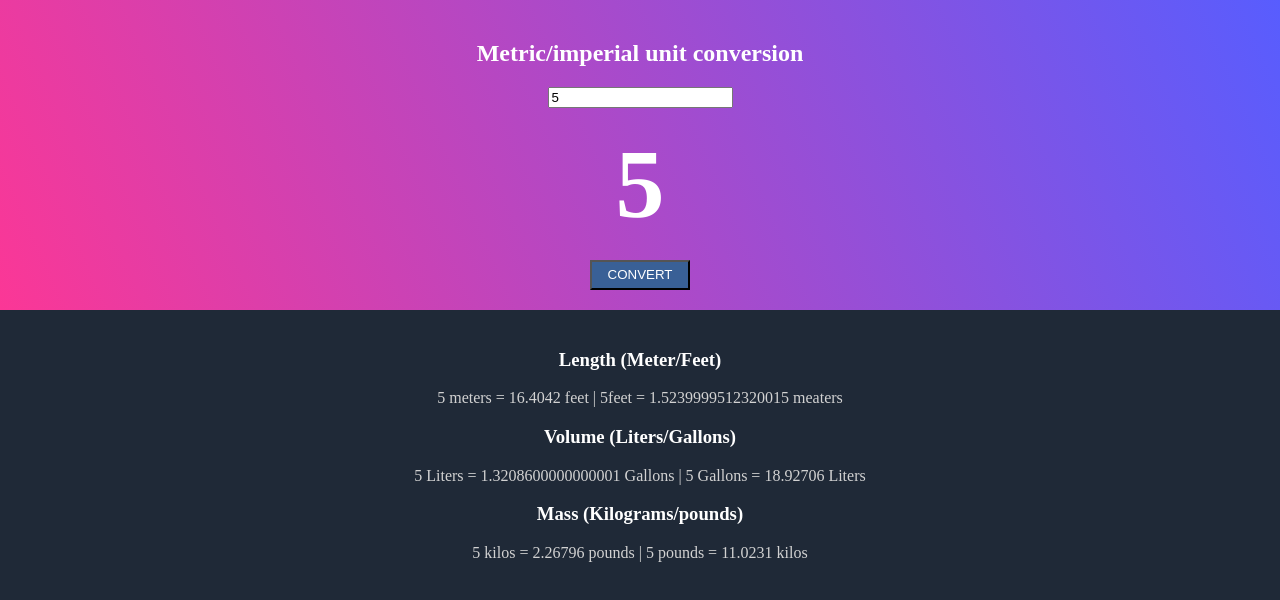
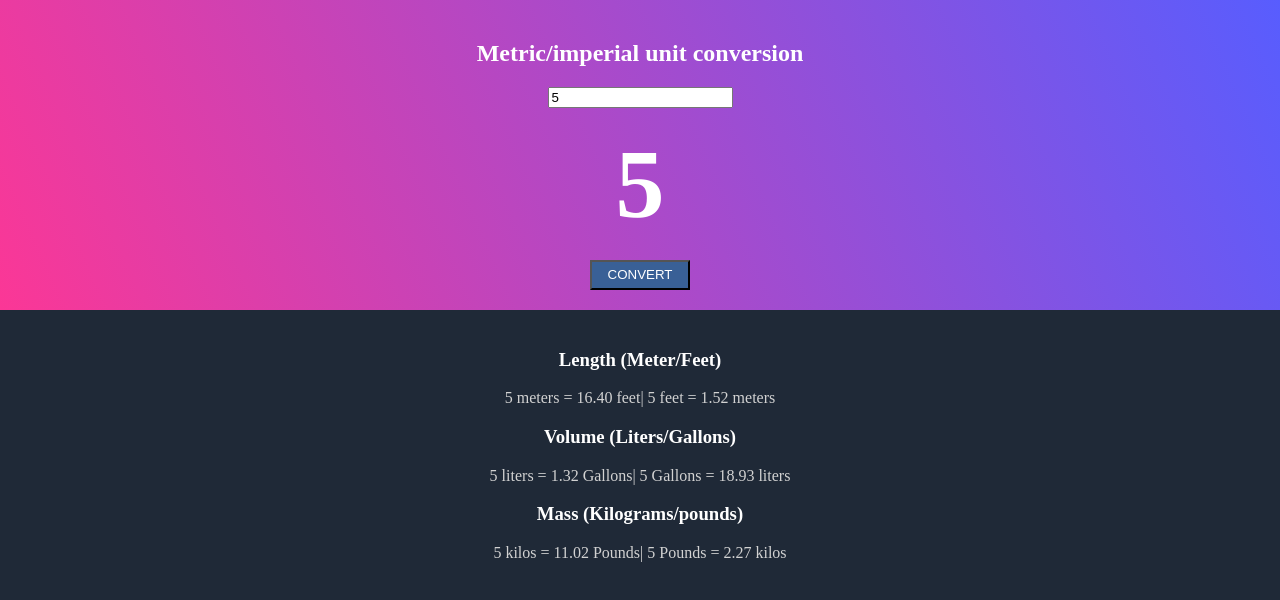
Before and after one commit to AhmedNagii/unit-converter, a plain HTML site: page index.html in a window 1280 px wide. Both pictures are taken after typing "5" into the empty fields and a click on the button "CONVERT". Drawn offline with Linux system fonts and the light colour scheme.

Commit message:
Update code
Less code and make numbers shorter

```diff
--- a/index.html
+++ b/index.html
@@ -10,47 +10,27 @@
 
 
 <body>
-    <section class="first-section">
+<section class="first-section">
 
- <h2>Metric/imperial unit conversion</h1>
-
-    <input id="text-box" type="number" value="Enter the number you want to convert">
-
+ <h2>Metric/imperial unit conversion</h2>
+ <input id="text-box" type="number" placeholder="Enter number" >
 
 <h1 id="user-input">0</h1>
 
 <button id="convert-btn" onclick="convert()"> CONVERT </button>
  </section>
 
-
- <section class= "second-section">
+<section class= "second-section">
 <h3>Length (Meter/Feet)</h3>
-<p>
-    <span id="meter-input" > - </span> meters =
-    <span id="feet-result"> - </span> feet |
-     <span id="feet-input"> - </span>feet =
-     <span id="meters-result"> - </span> meaters
-    </p>
+<p id="lenght-el">  </p>
 
 
+<h3>Volume (Liters/Gallons)</h3>
+<p id="volume-el">  </p>
 
 
- <h3>Volume (Liters/Gallons)</h3>
-<p>
-    <span id="Liters-input"></span> Liters =
-    <span id="gallon-result"></span> Gallons |
-      <span id="gallon-input"> - </span> Gallons =
-       <span id="Liters-result"> - </span> Liters
-    </p>
-
-
-    <h3>Mass (Kilograms/pounds)</h3>
-<p>
-    <span id="kilos-input"> - </span> kilos =
-     <span id="pounds-result"> - </span> pounds |
-     <span id="pounds-input"> - </span> pounds =
-     <span id="kilos-result"> - </span> kilos
-    </p>
+ <h3>Mass (Kilograms/pounds)</h3>
+<p id="mass-el"> </p>
 
  </section>
     <script src="index.js"></script>
--- a/index.js
+++ b/index.js
@@ -1,55 +1,34 @@
-const feetRatio  = 3.28084;
-const kilosRatio  = 2.20462;
 
-
-
-let metersInput = document.getElementById("meter-input");
-let feetsInput  =  document.getElementById("feet-input");
-let feetResult  = document.getElementById("feet-result");
-let metersResult=  document.getElementById("meters-result");
-
-let litersInput = document.getElementById("Liters-input");
-let gallonInput = document.getElementById("gallon-input");
-let gallonsResult =document.getElementById("gallon-result");
-let litersResult=  document.getElementById("Liters-result");
-
-
-let kilosInput = document.getElementById("kilos-input");
-let poundsInput = document.getElementById("pounds-input");
-let poundsResult =document.getElementById("pounds-result");
-let kilosResult=  document.getElementById("kilos-result");
+let lenghtEl = document.getElementById("lenght-el");
+let volumeEl = document.getElementById("volume-el");
+let massEl = document.getElementById("mass-el");
 
 
 function coverterMeters(userInput){
-    feetsInput.textContent = userInput;
 
-    metersInput.textContent = userInput;
-    feetResult.textContent = feetRatio * userInput;
-    metersResult.textContent = userInput / feetRatio;
+    lenghtEl.textContent = `${userInput} meters =
+     ${(3.28084 * userInput).toFixed(2)} feet| ${userInput}
+     feet = ${(userInput / 3.28084).toFixed(2)} meters`
 }
 
  function converLiters(userInput){
-    litersInput.textContent = userInput;
-    gallonInput.textContent = userInput;
-    gallonsResult.textContent = userInput *  0.264172;
-    litersResult.textContent = 3.785412 * userInput;
+    volumeEl.textContent = `${userInput} liters =
+    ${(userInput *  0.264172).toFixed(2)} Gallons| ${userInput}
+    Gallons = ${(3.785412 * userInput).toFixed(2)} liters`
 
  }
  function convertPounds(userInput) {
-     kilosInput.textContent = userInput;
-     poundsInput.textContent = userInput;
-    poundsResult.textContent = 0.453592 * userInput;
-    kilosResult.textContent = userInput * 2.20462;
+    massEl.textContent = `${userInput} kilos =
+    ${(userInput * 2.20462).toFixed(2)} Pounds| ${userInput}
+    Pounds = ${(0.453592 * userInput).toFixed(2)} kilos`
 }
 
 let userInput = document.getElementById("text-box").value;
 
+
 function convert (){
     let userInput = document.getElementById("text-box").value;
-
-
-
- let showUserInput = document.getElementById("user-input");
+    let showUserInput = document.getElementById("user-input");
      showUserInput.textContent =  userInput ;
      coverterMeters(userInput)
      converLiters(userInput)
```
